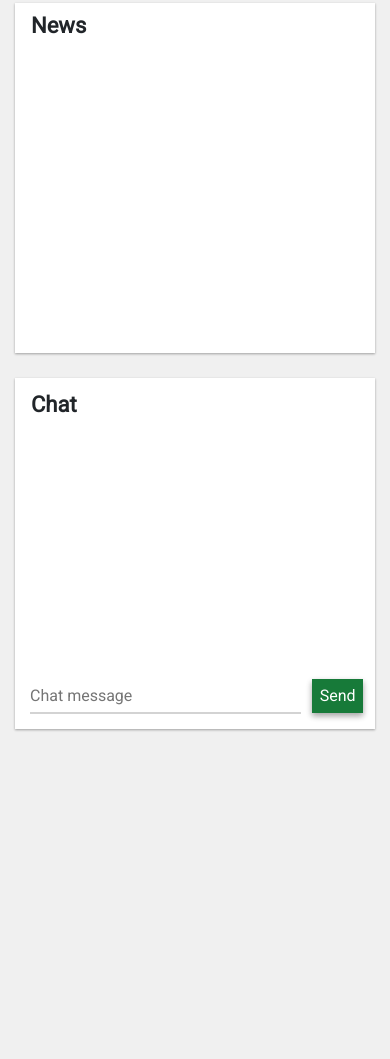
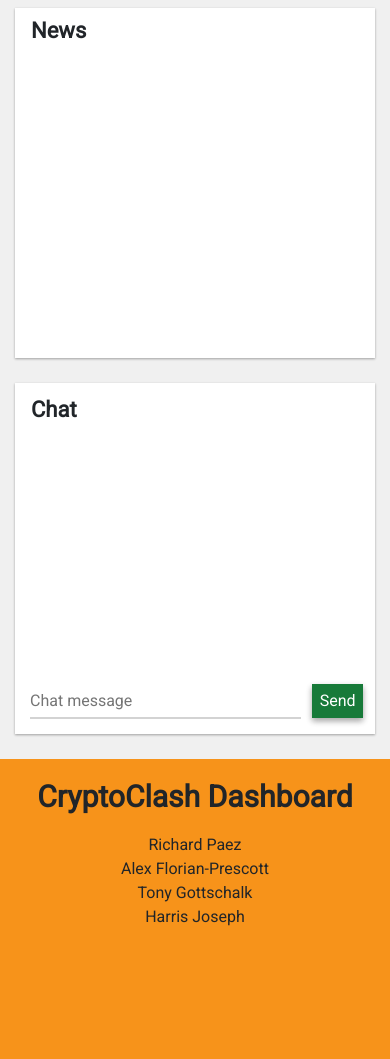
Before and after one commit to t-gottschalk/project-1, a website: page index.html in a window 390 px wide. Shown: the part 817-1876 px from the top of the page. Before the commit the page ends 1571 px from the top, so only its background shows below. Drawn offline with nearby package versions, Linux system fonts and the light colour scheme; no server answers.

Commit message:
added a simple footer

```diff
--- a/assets/css/style.css
+++ b/assets/css/style.css
@@ -25,18 +25,13 @@ a {
   color: #fff;
 }
 
-h1 {
-  text-align: left;
-  float: left;
-}
-
 li {
   word-wrap: break-word;
 }
 
 .navbar {
   padding-right: 41.9%;
-  margin-bottom: 15px;
+  margin-bottom: 20px;
   box-shadow: 0 1px 3px rgba(0,0,0,0.12), 0 1px 2px rgba(0,0,0,0.24);
   height: 55px;
   border-radius: 0;
@@ -122,3 +117,23 @@ form {
   padding-right: 1.667%;
   margin-left: 2.5%;
 }
+
+#footer {
+  min-height: 300px;
+  background-color: #f7931a;
+}
+
+#footer .footer-brand {
+  text-align: center;
+  margin-top: 20px;
+  font-size: 30px;
+  font-weight: bold;
+}
+
+.credits {
+  margin-top: 10px;
+}
+
+.dev-box {
+  text-align: center;
+}
--- a/index.html
+++ b/index.html
@@ -61,9 +61,23 @@
             <!--end chat column-->
         </div>
         <!--end bottom row-->
+
     </div>
     <!--end main content container-->
     <!-- Footer down here -->
+    <div class="container-fluid" id="footer">
+        <div class="row">
+            <div class="col-md-12">
+                <h1 class="footer-brand"> CryptoClash Dashboard </h1>
+            </div>
+        </div>
+        <div class="row credits">
+            <div class="col-md-3 dev-box">Richard Paez</div>
+            <div class="col-md-3 dev-box">Alex Florian-Prescott</div>
+            <div class="col-md-3 dev-box">Tony Gottschalk</div>
+            <div class="col-md-3 dev-box">Harris Joseph</div>
+        </div>
+    </div>
 </body>
 
 <script src="https://code.jquery.com/jquery-3.3.1.min.js" integrity="sha256-FgpCb/KJQlLNfOu91ta32o/NMZxltwRo8QtmkMRdAu8="
```
